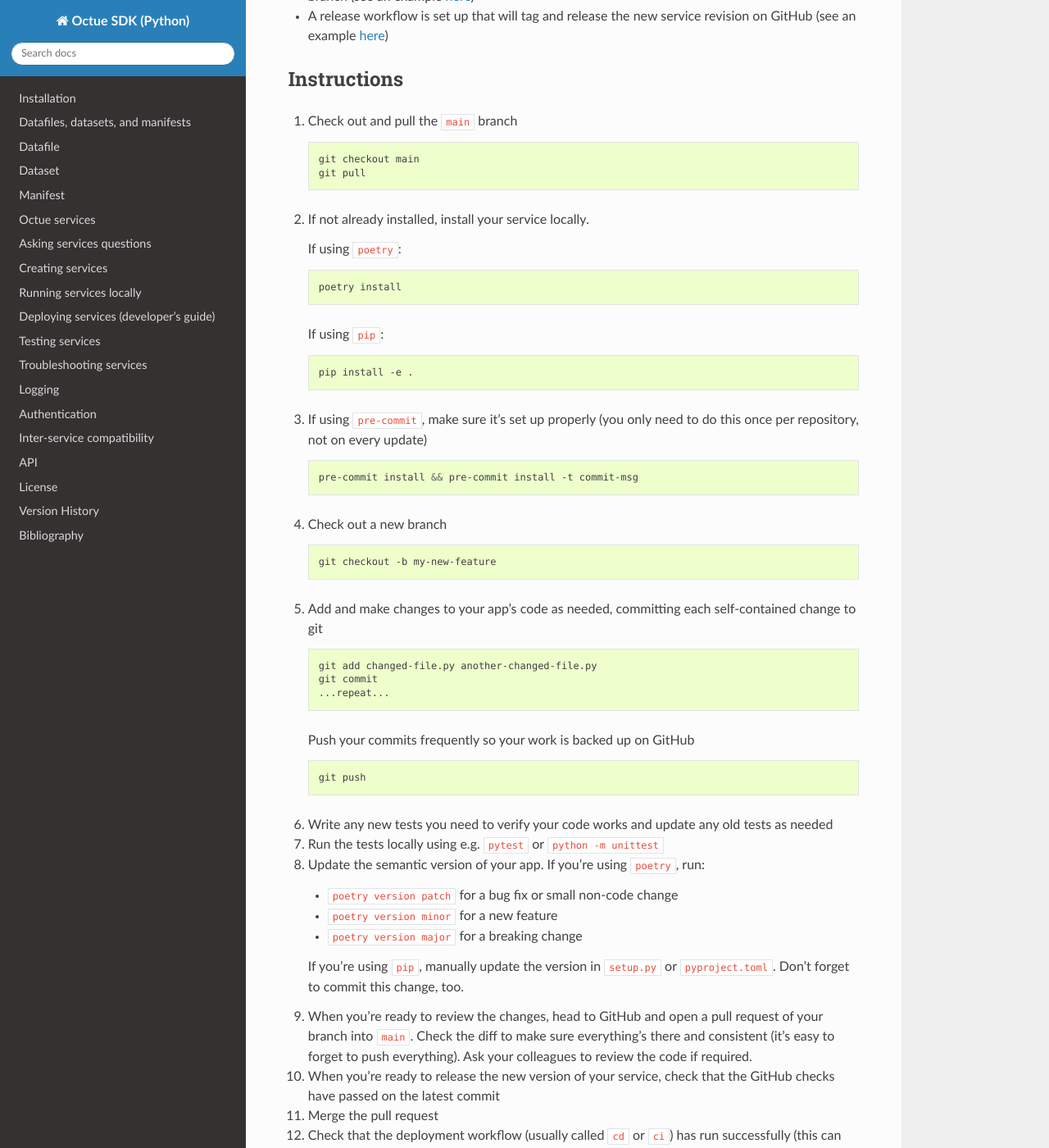
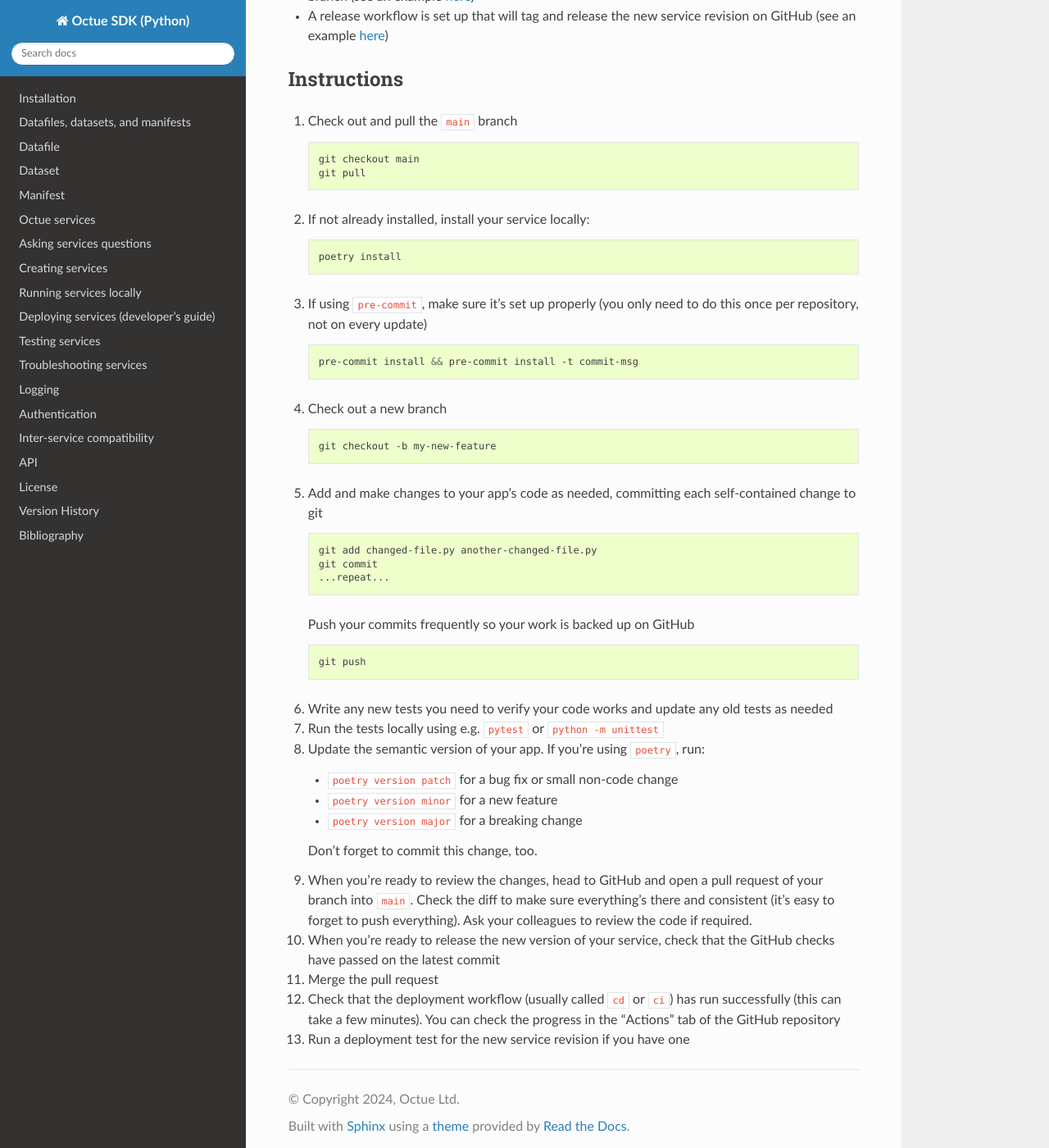
Before and after one commit to octue/octue-sdk-python, a Sphinx documentation site: the page built from docs/source/updating_services.rst, in a window 1280 px wide and 1400 px high, scrolled down 369 px. Shown: the whole window at 82% size. Built offline with Sphinx 7.4.7 and the Read the Docs theme 3.1.0, drawn with Linux system fonts in a browser that asks for light colours.

Commit message:
DOC: Remove mention of `pip` from new doc

```diff
--- a/docs/source/updating_services.rst
+++ b/docs/source/updating_services.rst
@@ -19,19 +19,11 @@ Instructions
        git checkout main
        git pull
 
-2. If not already installed, install your service locally.
-
-   If using ``poetry``:
+2. If not already installed, install your service locally:
 
    .. code-block:: shell
 
        poetry install
-
-   If using ``pip``:
-
-   .. code-block:: shell
-
-       pip install -e .
 
 3. If using ``pre-commit``, make sure it's set up properly (you only need to do this once per repository, not on every update)
 
@@ -69,7 +61,7 @@ Instructions
    - ``poetry version minor`` for a new feature
    - ``poetry version major`` for a breaking change
 
-   If you're using ``pip``, manually update the version in ``setup.py`` or ``pyproject.toml``. Don't forget to commit this change, too.
+   Don't forget to commit this change, too.
 
 9. When you're ready to review the changes, head to GitHub and open a pull request of your branch into ``main``. Check the diff to make sure everything's there and consistent (it's easy to forget to push everything). Ask your colleagues to review the code if required.
 
```
